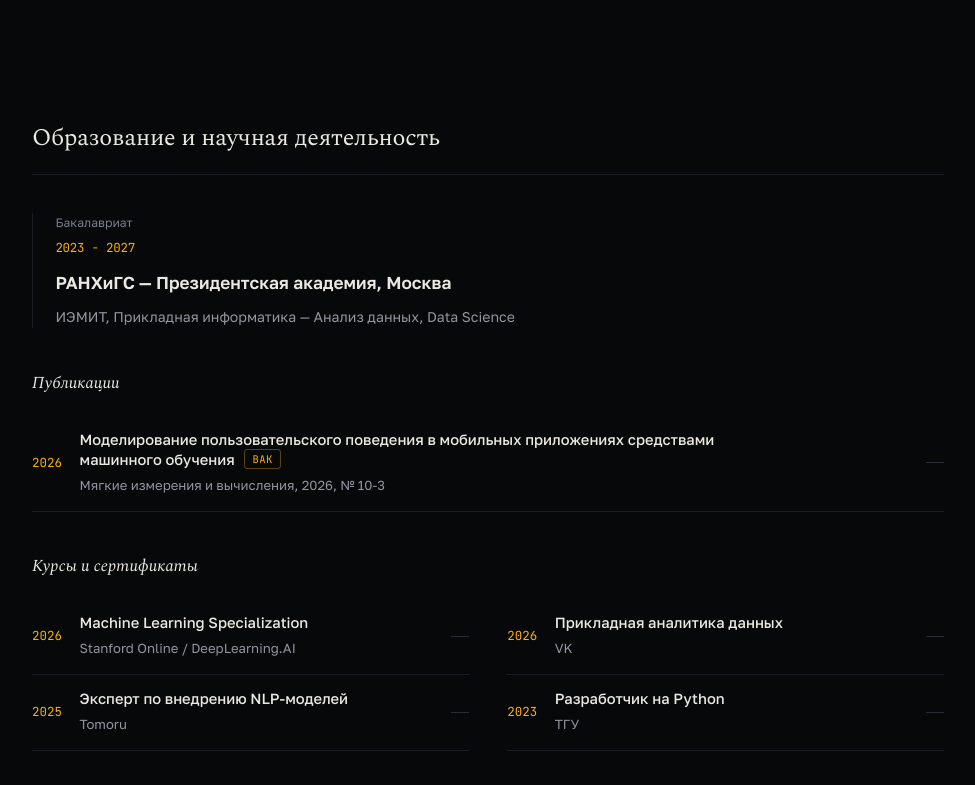
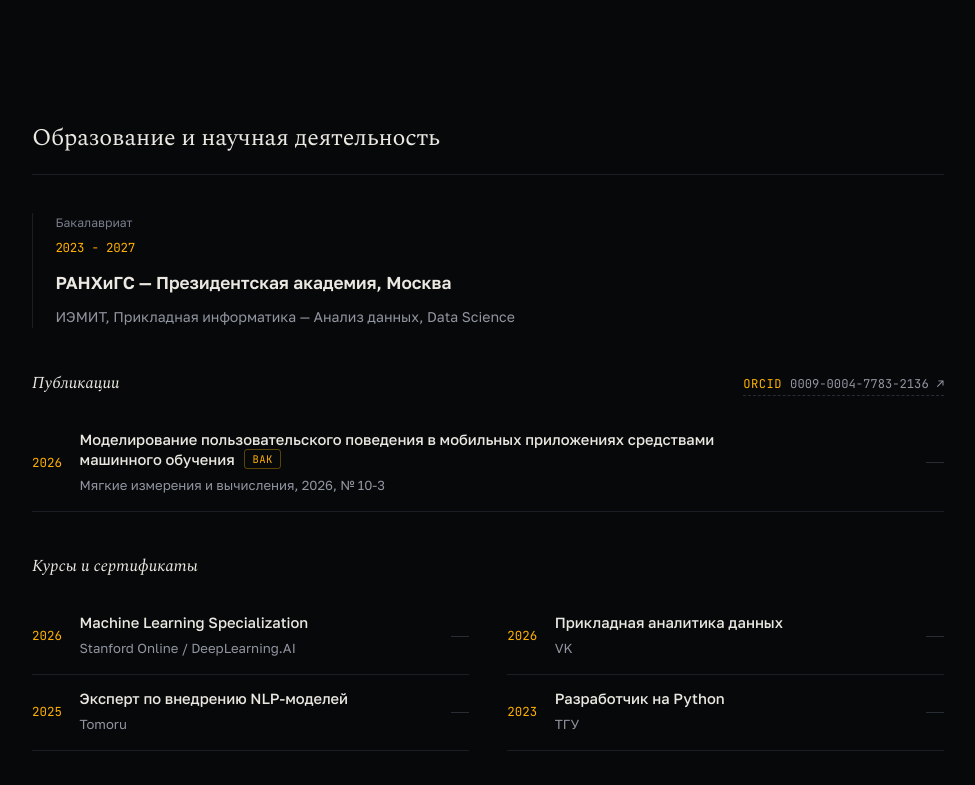
Before and after one commit to Gregory-Bondarenko/gregory-bondarenko.github.io, a plain HTML site: page index.html in a window 1280 px wide. Shown: the part 2012-2797 px from the top of the page, without its empty margins (152-1127 px from the left). Drawn offline with Linux system fonts and the light colour scheme.

Commit message:
Add files via upload

```diff
--- a/index.html
+++ b/index.html
@@ -35,7 +35,7 @@
   "url": "https://gregory-bondarenko.ru/",
   "email": "mailto:grisha.bondarenko76@gmail.com",
   "address": {"@type": "PostalAddress", "addressLocality": "Москва", "addressCountry": "RU"},
-  "sameAs": ["https://github.com/Gregory-Bondarenko", "https://t.me/Bondarenko_Gregory", "https://t.me/logovo_data"],
+  "sameAs": ["https://orcid.org/0009-0004-7783-2136", "https://github.com/Gregory-Bondarenko", "https://t.me/Bondarenko_Gregory", "https://t.me/logovo_data"],
   "knowsAbout": ["Data Analysis", "Python", "SQL", "PySpark", "A/B Testing", "BI", "Machine Learning"],
   "knowsLanguage": ["ru", "en"]
 }
@@ -313,6 +313,13 @@ a.cert-row{color:inherit;text-decoration:none}
 .js .rv{opacity:0;transform:translateY(16px);filter:blur(6px);transition:opacity .7s cubic-bezier(.22,.61,.36,1),transform .7s cubic-bezier(.22,.61,.36,1),filter .7s cubic-bezier(.22,.61,.36,1);transition-delay:calc(var(--i,0) * 80ms)}
 .js .rv.in{opacity:1;transform:none;filter:none}
 @media (prefers-reduced-motion:reduce){.js .rv{opacity:1;transform:none;filter:none;transition:none}}
+.pubs-head{display:flex;align-items:baseline;justify-content:space-between;gap:0.6rem 1.4rem;flex-wrap:wrap;margin:2.6rem 0 1.1rem}
+.pubs-head .sub-title{margin:0}
+.orcid-link{display:inline-flex;align-items:baseline;gap:0.5rem;font-family:'JetBrains Mono',monospace;font-size:0.76rem;color:var(--muted);text-decoration:none;border-bottom:1px dashed var(--line-strong);padding-bottom:1px;transition:color .15s,border-color .15s}
+.orcid-link:hover{color:var(--amber);border-bottom:1px solid var(--amber)}
+.orcid-tag{color:var(--amber);letter-spacing:0.04em}
+.orcid-arr{transition:transform .15s}
+.orcid-link:hover .orcid-arr{transform:translate(2px,-2px)}
 .footer-upd{margin-top:0.35rem;font-family:'JetBrains Mono',monospace;font-size:0.74rem;color:var(--faint)}
 </style>
 </head>
@@ -560,7 +567,10 @@ a.cert-row{color:inherit;text-decoration:none}
     </div>
 
     <div id="pubsBlock">
-    <p class="sub-title" data-ru="Публикации" data-en="Publications">Публикации</p>
+    <div class="pubs-head">
+      <p class="sub-title" data-ru="Публикации" data-en="Publications">Публикации</p>
+      <a class="orcid-link" href="https://orcid.org/0009-0004-7783-2136" target="_blank" rel="noopener noreferrer" aria-label="ORCID 0009-0004-7783-2136"><span class="orcid-tag">ORCID</span>0009-0004-7783-2136<span class="orcid-arr" aria-hidden="true">↗</span></a>
+    </div>
     <div class="cert-wrap collapsed pubs">
       <div class="cert-list">
         <div class="cert-row pub-row" data-url="https://doi.org/10.36871/26189976.2026.10-3.003" role="button" tabindex="0">
@@ -1039,7 +1049,7 @@ window.addEventListener('load',()=>{
   });
 })();
 (function(){
-  const groups=['.hero-text > *','.hero-slider','.section-head','.panel','.sub-title','.cert-wrap','.skills-grid > div','.contact-item','.footer-cta > *'];
+  const groups=['.hero-text > *','.hero-slider','.section-head','.panel','.sub-title','.orcid-link','.cert-wrap','.skills-grid > div','.contact-item','.footer-cta > *'];
   const els=[];
   groups.forEach(sel=>{
     const found=[...document.querySelectorAll(sel)];
```
